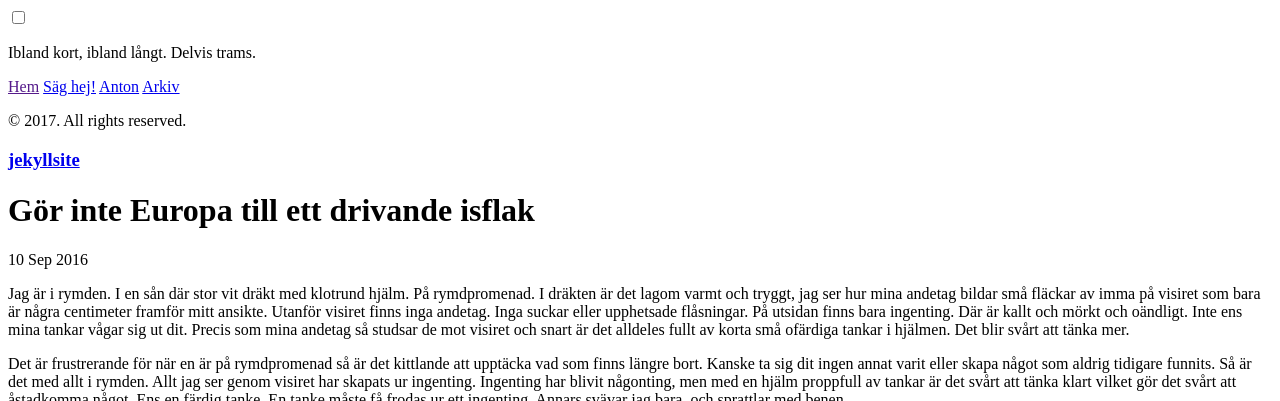
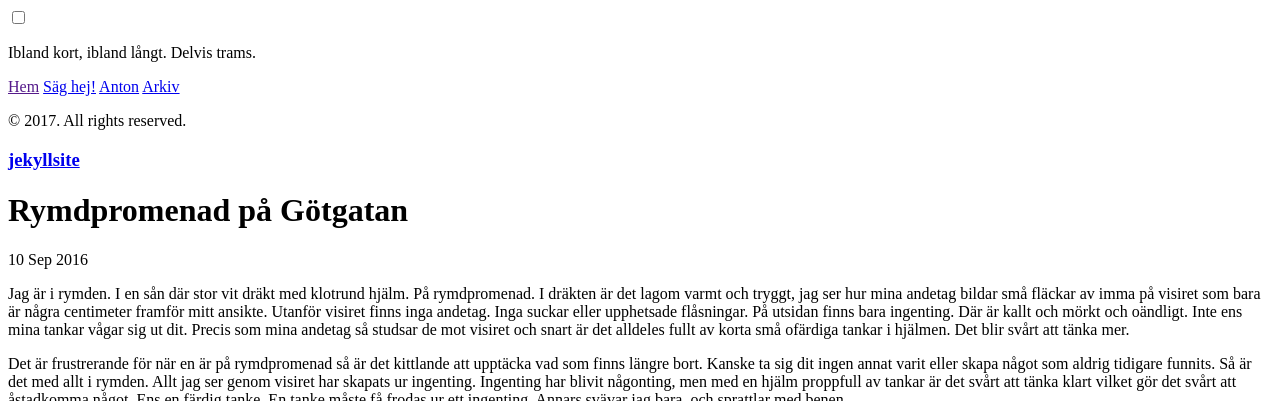
Before and after one commit to antonmodin/jekyllsite, a Jekyll site: the page built from _posts/2016-09-10-Rymdpromenad på Götgatan.md, in a window 1280 px wide, cut to the strip 0-401 px from the top of the page. Built offline with Jekyll 4.4.1, drawn with Linux system fonts in a browser that asks for light colours; comment, search, counter and statistics services are not loaded.

Commit message:
Update 2016-09-10-Rymdpromenad på Götgatan.md

```diff
--- a/_posts/2016-09-10-Rymdpromenad på Götgatan.md
+++ b/_posts/2016-09-10-Rymdpromenad på Götgatan.md
@@ -1,6 +1,6 @@
 ---
 layout: post
-title: Gör inte Europa till ett drivande isflak
+title: Rymdpromenad på Götgatan
 comments: true
 ---
 Jag är i rymden. I en sån där stor vit dräkt med klotrund hjälm. På rymdpromenad. I dräkten är det lagom varmt och tryggt, jag ser hur mina andetag bildar små fläckar av imma på visiret som bara är några centimeter framför mitt ansikte. Utanför visiret finns inga andetag. Inga suckar eller upphetsade flåsningar. På utsidan finns bara ingenting. Där är kallt och mörkt och oändligt. Inte ens mina tankar vågar sig ut dit. Precis som mina andetag så studsar de mot visiret och snart är det alldeles fullt av korta små ofärdiga tankar i hjälmen. Det blir svårt att tänka mer.
```
